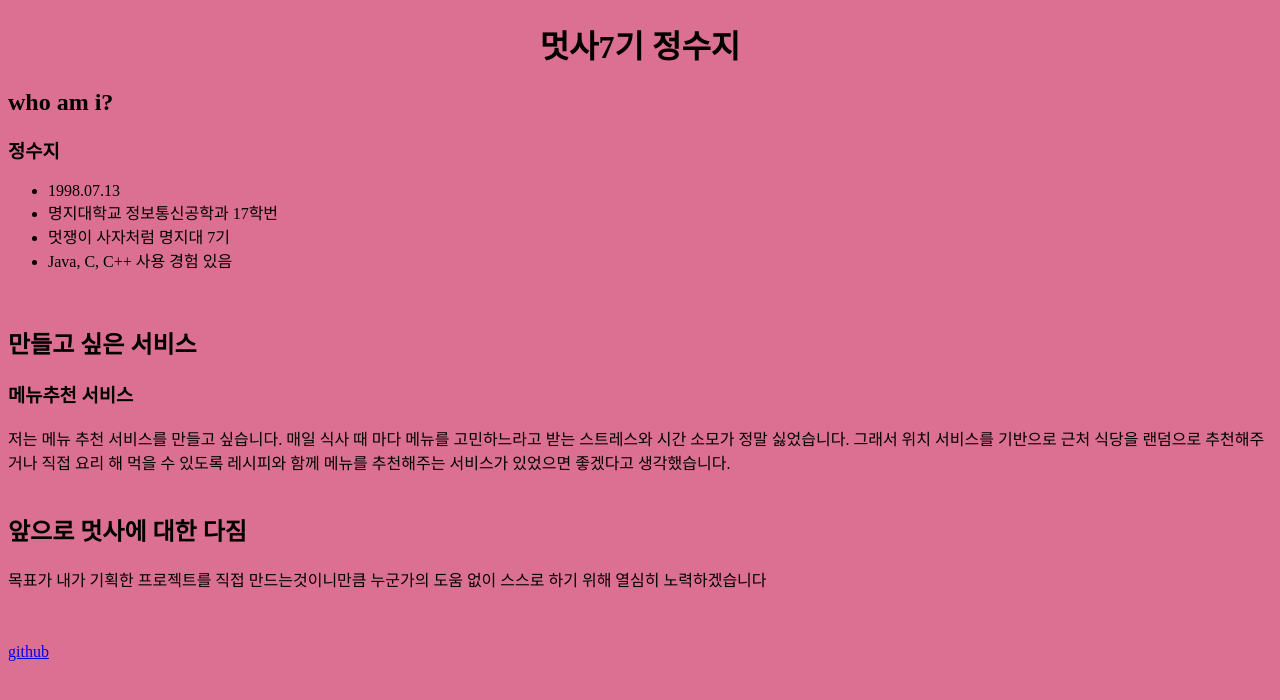
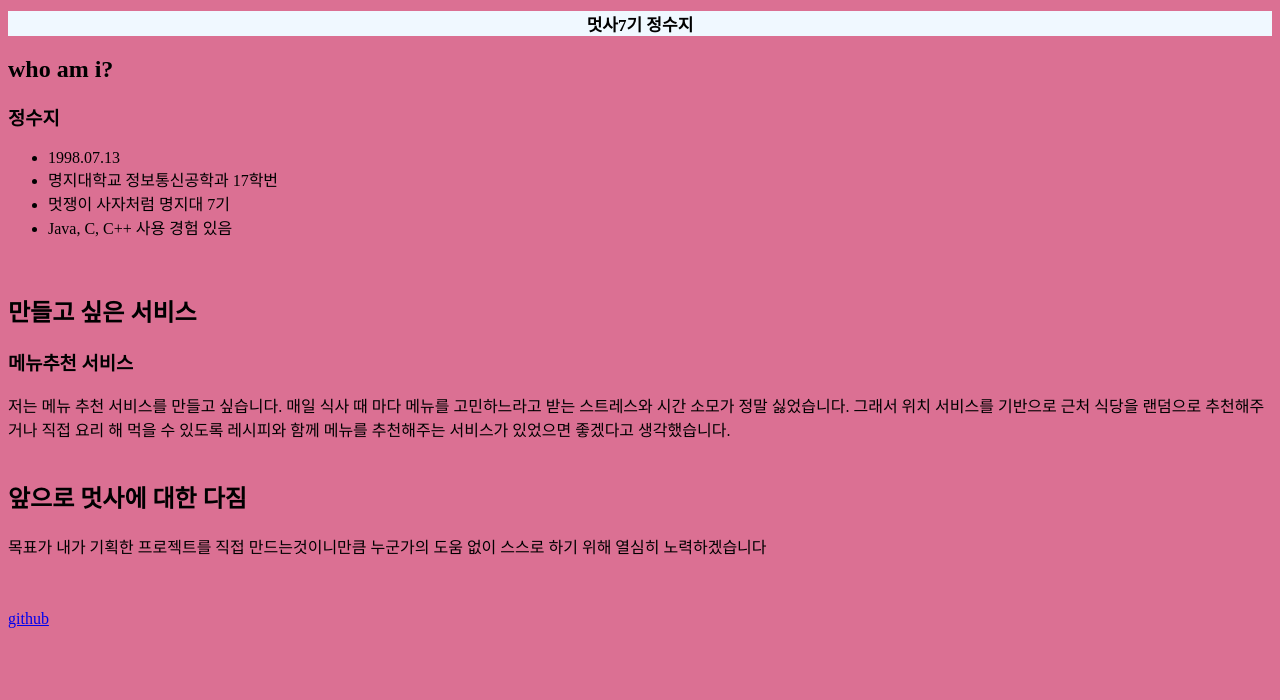
Before and after one commit to jungss98/mju_likelion, a plain HTML site: page index.html in a window 1280 px wide. Drawn offline with Linux system fonts and the light colour scheme.

Commit message:
second commit

```diff
--- a/index.html
+++ b/index.html
@@ -10,6 +10,8 @@
      .head {
          color: black;
          text-align: center;
+         background-color: aliceblue;
+         font-size: 17px;
      }
      body{
          background-color: palevioletred;
```
